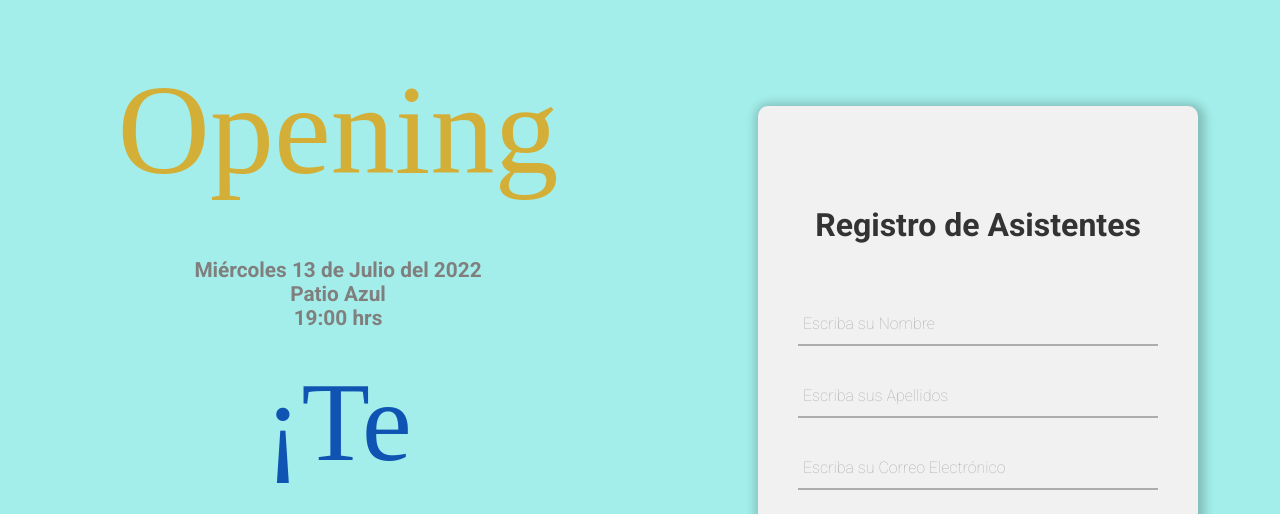
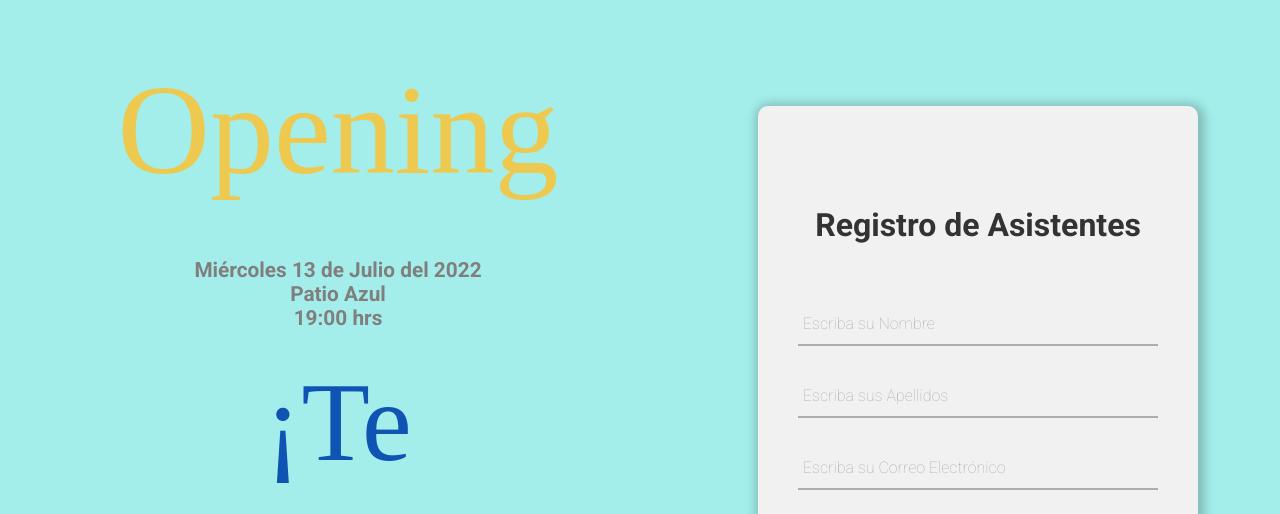
Before and after one commit to jobarv/invitacionLinker, a plain HTML site: page index.html in a window 1280 px wide. Shown: the part 136-650 px from the top of the page. Drawn offline with nearby package versions, Linux system fonts and the light colour scheme; some packages are replaced by stand-ins of ours; a script that the page names is missing; a web font is replaced by a local one.

Commit message:
cambios 6

```diff
--- a/css/styles.css
+++ b/css/styles.css
@@ -24,7 +24,7 @@ p {
 .cursiva {
 	font-family: 'The Nautigal';
 	font-size: 8rem;
-	color: #D4AF37;
+	color: #eec94f;
 	font-weight: 400;
 
 }
```
